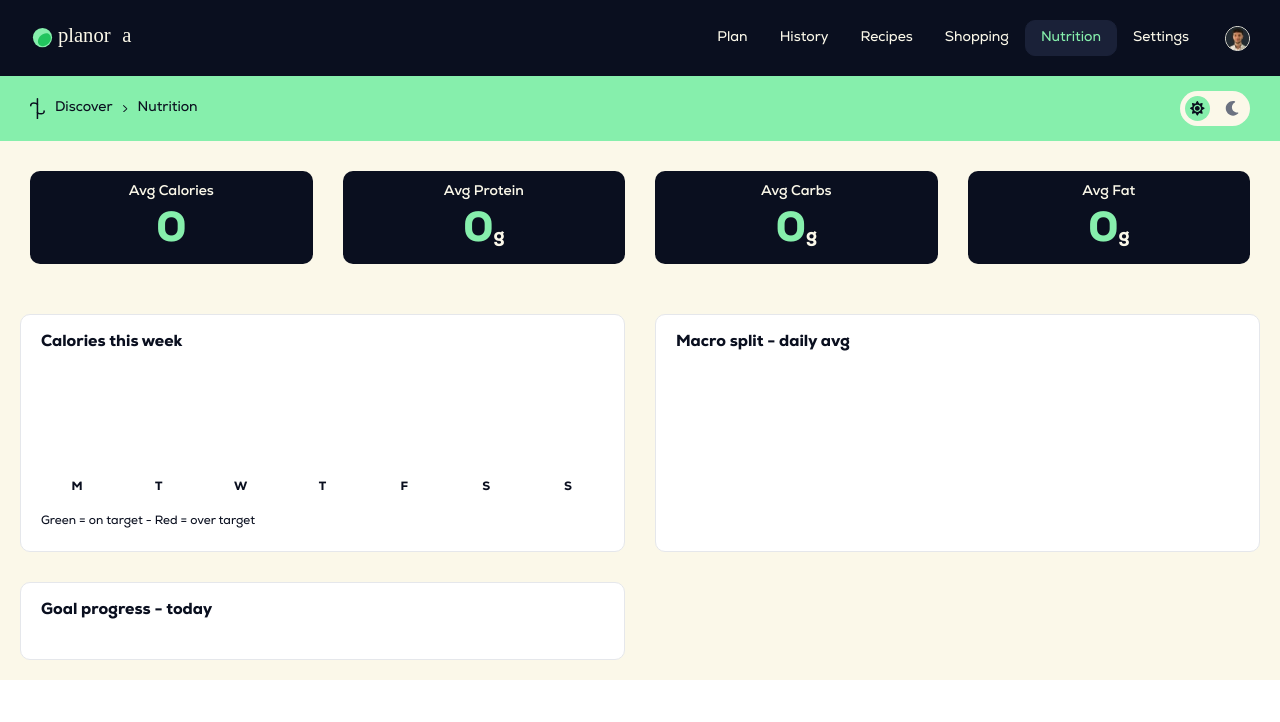
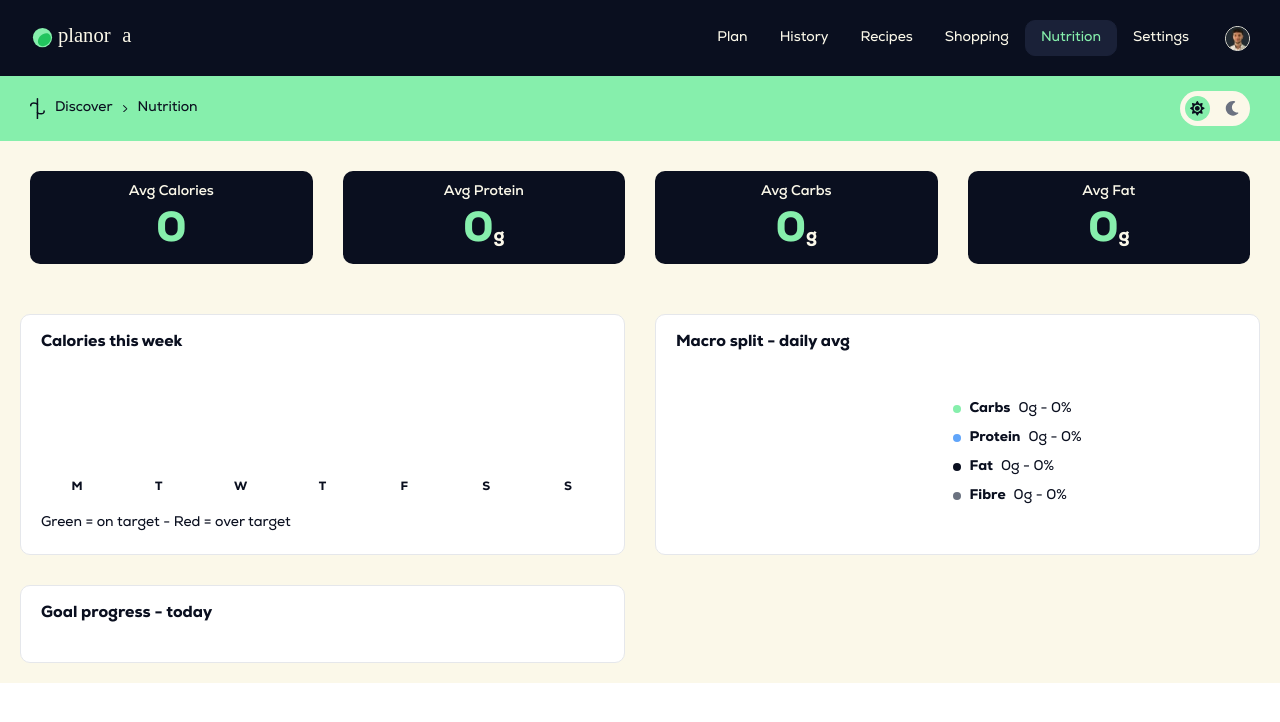
Before and after one commit to Snarbo/Planora, a Next.js app: page /nutrition in a window 1280 px wide. Shown: the top 722 px of the page. Built offline with nearby package versions, Linux system fonts and the light colour scheme.

Commit message:
Macro chart component and added to the Nutrition page

```diff
--- a/src/app/nutrition/nutrition.scss
+++ b/src/app/nutrition/nutrition.scss
@@ -23,14 +23,25 @@
     }
 
     .content__group {
-        p {
+        display: flex;
+        flex-direction: column;
+
+        .text {
             margin: 20px 0 0;
             @include font-rem(12);
             @include theme-property("color", $color-primary, $color-ivory);
 
-            @media (min-width: $mq-desktop) {
+            @media (min-width: $mq-tablet) {
                 @include font-rem(14);
             }
+
+            &__wrapper {
+                margin: auto 0 0;
+            }
+        }
+
+        &--macro .macro-chart {
+            flex: 1;
         }
     }
 }
--- a/src/app/nutrition/page.tsx
+++ b/src/app/nutrition/page.tsx
@@ -1,5 +1,4 @@
 "use client";
-
 
 import { useMemo } from "react";
 import { useMealPlans } from "@/hooks/useMealPlans";
@@ -9,36 +8,12 @@ import { TopBar } from "@/components/TopBar/TopBar";
 import { Stats } from "@/components/Stats/Stats";
 import { NutritionFilter } from "@/components/Filters/NutritionFilter";
 import { CaloriesChart } from "@/components/Charts/CaloriesChart";
-
-type MealWithDate = Meal & {
-  date: string;
-};
+import { MacroChart } from "@/components/Charts/MacroChart";
 
 import "./nutrition.scss";
 
 export default function Nutrition() {
   const { plans } = useMealPlans();
-
-  const allMeals = useMemo<MealWithDate[]>(
-    () =>
-      plans.flatMap((day) =>
-        Object.entries(day.meals || {}).map(([, meal]) => {
-          return {
-            ...(meal as any),
-            date: day.date,
-          } as MealWithDate;
-        })
-      ),
-    [plans]
-  );
-
-  const {
-    activeFilters,
-    handleFilter,
-    filteredMeals,
-  } = useMealFilters(allMeals as MealWithDate[]);
-
-  const isActive = (type: any) => activeFilters.length === 0 || activeFilters.includes(type);
 
   return (
     <div className="standard-content nutrition">
@@ -50,10 +25,13 @@ export default function Nutrition() {
           <div className="content__group content__group--calories">
             <h3 className="content__title">Calories this week</h3>
             <CaloriesChart data={plans} />
-            <p>Green = on target - Red = over target</p>
+            <div className="text__wrapper">
+              <p className="text">Green = on target - Red = over target</p>
+            </div>
           </div>
           <div className="content__group content__group--macro">
             <h3 className="content__title">Macro split - daily avg</h3>
+            <MacroChart data={plans} />
           </div>
           <div className="content__group content__group--goal">
             <h3 className="content__title">Goal progress - today</h3>
--- a/src/components/Charts/CaloriesChart.tsx
+++ b/src/components/Charts/CaloriesChart.tsx
@@ -46,7 +46,6 @@ export function CaloriesChart({ data }: CaloriesChartProps) {
       const kcal = totals[i];
 
       bar.classList.remove("bar--on-target", "bar--over-target");
-      bar.style.height = "0%";
 
       if (kcal === null) return;
 
--- /dev/null
+++ b/src/components/Charts/MacroChart.tsx
@@ -0,0 +1,153 @@
+import { useEffect, useRef } from "react";
+import type { Meal } from "@/types/meals";
+
+import "./macro-chart.scss";
+
+export type DayData = {
+  date: string;
+  meals: Record<string, Meal>;
+};
+
+export type MacroChartProps = {
+  data: DayData[];
+};
+
+const MACROS = [
+  { key: "carbs", label: "Carbs", color: "#86EFAC" },
+  { key: "protein", label: "Protein", color: "#60A5FA" },
+  { key: "fat", label: "Fat", color: "#0A0F1F" },
+  { key: "fibre", label: "Fibre", color: "#6B7280" },
+] as const;
+
+type MacroKey = (typeof MACROS)[number]["key"];
+
+const SIZE = 100;
+const STROKE = 10;
+const CENTER = SIZE / 2;
+const RADIUS = (SIZE - STROKE) / 2;
+const CIRCUMFERENCE = 2 * Math.PI * RADIUS;
+
+export function MacroChart({ data }: MacroChartProps) {
+  const segmentRefs = useRef<(SVGCircleElement | null)[]>([]);
+
+  const totals = data.reduce(
+    (acc, day) => {
+      Object.values(day.meals).forEach((meal) => {
+        const n = meal.nutrition;
+
+        acc.carbs += n.carbs;
+        acc.protein += n.protein;
+        acc.fat += n.fat;
+        acc.fibre += n.fibre;
+      });
+
+      return acc;
+    },
+    { carbs: 0, protein: 0, fat: 0, fibre: 0 }
+  );
+
+  const dayCount = data.length || 1;
+
+  const avg: Record<MacroKey, number> = {
+    carbs: Math.round(totals.carbs / dayCount),
+    protein: Math.round(totals.protein / dayCount),
+    fat: Math.round(totals.fat / dayCount),
+    fibre: Math.round(totals.fibre / dayCount),
+  };
+
+  const total =
+    avg.carbs + avg.protein + avg.fat + avg.fibre || 1;
+
+  const segments = MACROS.map((macro) => {
+    const value = avg[macro.key];
+
+    return {
+      ...macro,
+      grams: value,
+      pct: Math.round((value / total) * 100),
+      dash: (value / total) * CIRCUMFERENCE,
+    };
+  });
+
+  let offset = CIRCUMFERENCE * 0.25;
+
+  const segmentData = segments.map((seg) => {
+    const dashOffset = CIRCUMFERENCE - offset;
+    offset += seg.dash;
+
+    return {
+      ...seg,
+      dashOffset,
+    };
+  });
+
+  useEffect(() => {
+    let cumulativeDelay = 0;
+
+    segmentRefs.current.forEach((el, i) => {
+      if (!el) return;
+
+      el.style.strokeDasharray = `0 ${CIRCUMFERENCE}`;
+
+      const segmentDuration =
+        (segmentData[i].dash / CIRCUMFERENCE) * 500;
+
+      const delay = cumulativeDelay;
+      cumulativeDelay += segmentDuration;
+
+      requestAnimationFrame(() => {
+        requestAnimationFrame(() => {
+          setTimeout(() => {
+            el.style.transition = `stroke-dasharray ${segmentDuration}ms linear`;
+
+            el.style.strokeDasharray = `${segmentData[i].dash} ${
+              CIRCUMFERENCE - segmentData[i].dash
+            }`;
+          }, delay);
+        });
+      });
+    });
+  }, [data, segmentData]);
+
+  return (
+    <div className="macro-chart">
+      <svg viewBox={`0 0 ${SIZE} ${SIZE}`} className="macro-chart__donut">
+        {segmentData.map((seg, i) => (
+          <circle
+            key={seg.key}
+            ref={(el) => {
+              segmentRefs.current[i] = el;
+            }}
+            cx={CENTER}
+            cy={CENTER}
+            r={RADIUS}
+            fill="none"
+            stroke={seg.color}
+            strokeWidth={STROKE}
+            strokeDasharray={`0 ${CIRCUMFERENCE}`}
+            strokeDashoffset={String(seg.dashOffset)}
+          />
+        ))}
+      </svg>
+
+      <ul className="macro-chart__legend">
+        {segmentData.map((seg) => (
+          <li key={seg.key} className="macro-chart__legend-item">
+            <span
+              className="macro-chart__legend-dot"
+              style={{ backgroundColor: seg.color }}
+            />
+
+            <span className="macro-chart__legend-label">
+              {seg.label}
+            </span>
+
+            <span className="macro-chart__legend-value">
+              {seg.grams}g - {seg.pct}%
+            </span>
+          </li>
+        ))}
+      </ul>
+    </div>
+  );
+}
--- /dev/null
+++ b/src/components/Charts/macro-chart.scss
@@ -0,0 +1,59 @@
+@use "../../app/styles/helpers/variables.scss" as *;
+@use "../../app/styles/helpers/mixins.scss" as *;
+
+.macro-chart {
+  display: flex;
+  align-items: center;
+  flex-direction: column;
+  gap: 20px;
+
+  &__donut {
+    width: 100%;
+    max-width: 77px;
+    aspect-ratio: 1;
+    display: block;
+    overflow: visible;
+
+    @media (min-width: $mq-tablet) {
+      max-width: 100px;
+    }
+
+    @media (min-width: $mq-desktop) {
+      max-width: 135px;
+    }
+  }
+
+  &__legend {
+    &-item {
+      display: flex;
+      align-items: center;
+      margin: 8px 0 0;
+
+      &:first-child {
+        margin: 0;
+      }
+    }
+
+    &-dot {
+      margin: 0 8px 0 0;
+      width: 8px;
+      height: 8px;
+      border-radius: 50%;
+    }
+
+    &-label, &-value {
+      @include font-rem(14);
+      @include theme-property("color", $color-primary, $color-ivory);
+    }
+
+    &-label {
+      margin: 0 8px 0 0;
+      font-weight: $weight-heavy;
+    }
+  }
+
+  @media (min-width: $mq-tablet) {
+    justify-content: center;
+    flex-direction: row;
+  }
+}
```
Also changed, not shown: src/components/Charts/calories-chart.scss (indentation only).
